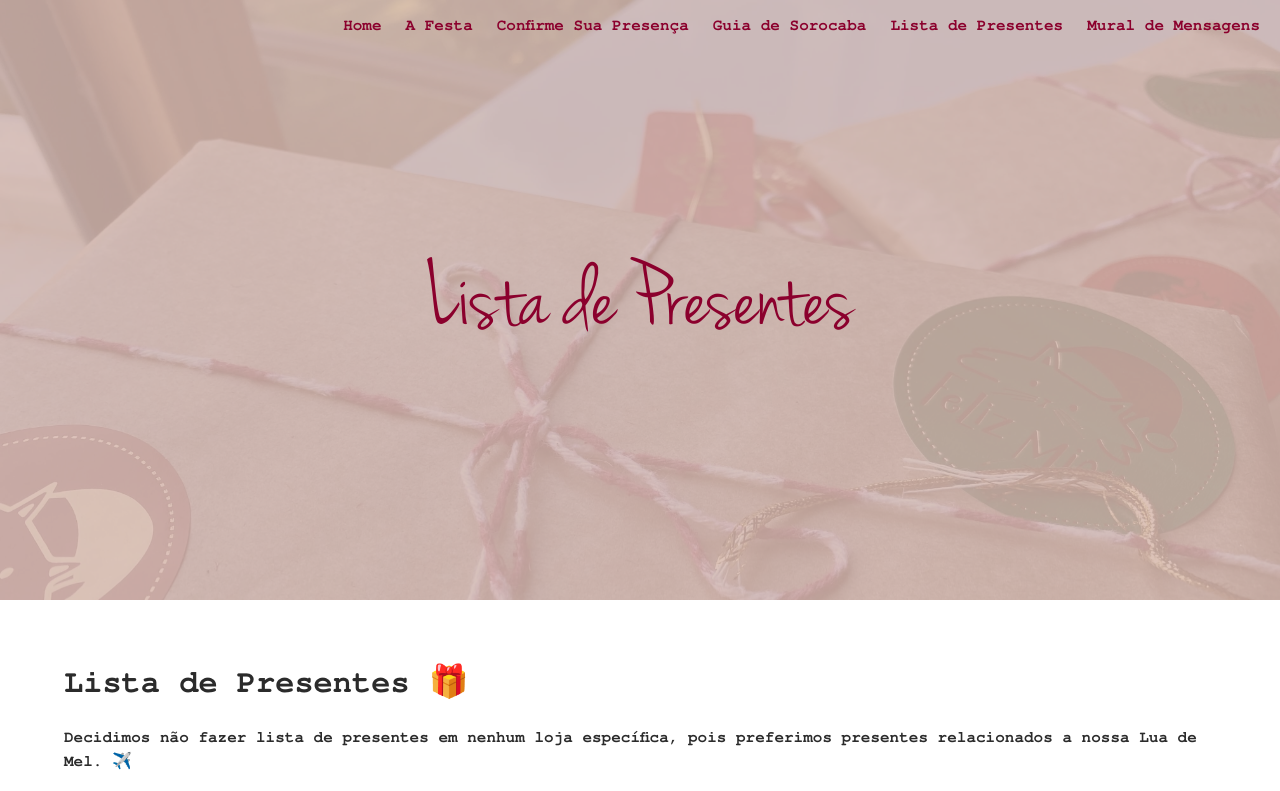
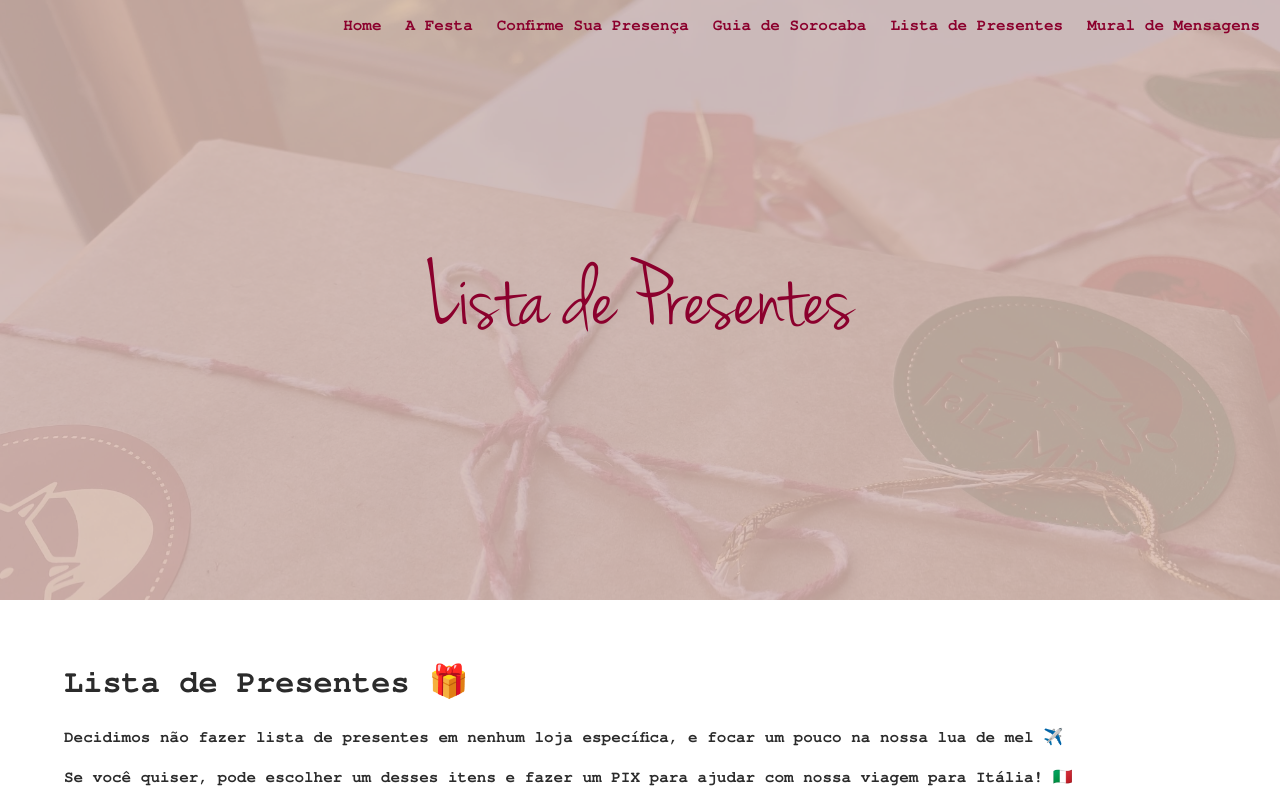
Before and after one commit to giuliacardieri/site-casamento, a Vue app: page /lista-de-presentes in a window 1280 px wide. Shown: the top 791 px of the page. Built offline with nearby package versions, Linux system fonts and the light colour scheme; no server answers; what vue-dayjs would draw is missing.

Commit message:
Text update

```diff
--- a/src/views/Presentes.vue
+++ b/src/views/Presentes.vue
@@ -4,7 +4,7 @@
     <VSection>
       <h2>Lista de Presentes 🎁</h2>
       <p>
-        Decidimos não fazer lista de presentes em nenhum loja específica, pois preferimos presentes relacionados a nossa Lua de Mel. ✈️
+        Decidimos não fazer lista de presentes em nenhum loja específica, e focar um pouco na nossa lua de mel ✈️
       </p>
       <p>Se você quiser, pode escolher um desses itens e fazer um PIX para ajudar com nossa viagem para Itália! 🇮🇹</p>
       <p>
```
